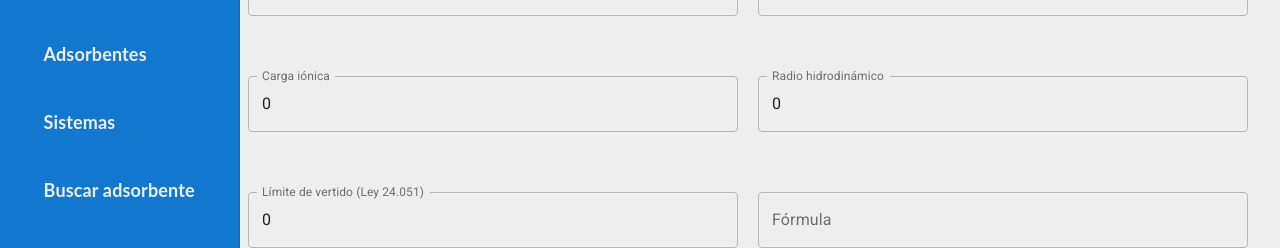
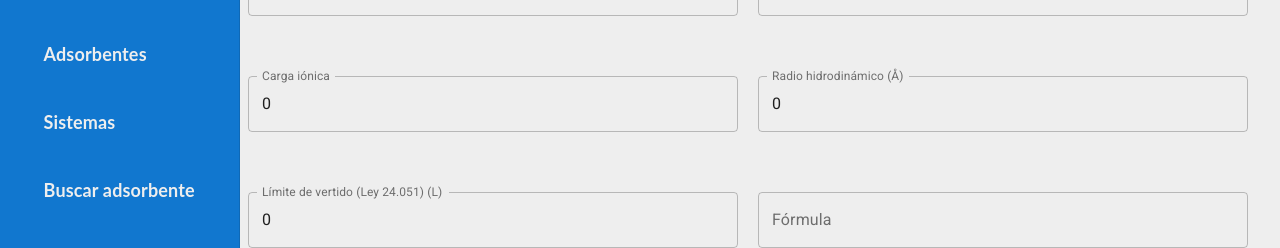
Before and after one commit to Reactor-Army/reactor_frontend, a React (Create React App) app: page /adsorbatos/agregar in a window 1280 px wide. Shown: the part 204-452 px from the top of the page. Built offline with nearby package versions, Linux system fonts and the light colour scheme; no server answers.

Commit message:
Added units on forms placeholders

```diff
--- a/src/components/Create/AdsorbateForm.jsx
+++ b/src/components/Create/AdsorbateForm.jsx
@@ -6,6 +6,7 @@ import {isSet, isPositive, isInteger} from "../Form/Validation/formValidations";
 import {ADSORBATE_FORM_INITIAL_VALUES} from "../../common/constants";
 import {filterBlank} from "./validations";
 import {allNullKeys} from "../../utils/allNullKeys";
+import {UNITS} from "../../common/fields";
 
 export const AdsorbateForm = ({
   title,
@@ -79,7 +80,7 @@ export const AdsorbateForm = ({
           }}
         />,
         <FormNumericField
-          placeholder={ADSORBATE_FIELDS.ION_RADIUS}
+          placeholder={`${ADSORBATE_FIELDS.ION_RADIUS} (${UNITS.ION_RADIUS})`}
           key={4}
           name="radioIonico"
           error={errorValues["radioIonico"]}
@@ -90,7 +91,7 @@ export const AdsorbateForm = ({
           }}
         />,
         <FormNumericField
-          placeholder={ADSORBATE_FIELDS.SPILL_LIMIT}
+          placeholder={`${ADSORBATE_FIELDS.SPILL_LIMIT} (${UNITS.SPILL_LIMIT})`}
           key={5}
           name="limiteVertido"
           error={errorValues["limiteVertido"]}
--- a/src/components/Create/AdsorbentForm.js
+++ b/src/components/Create/AdsorbentForm.js
@@ -6,6 +6,7 @@ import {isSet, isPositive, inRange} from "../Form/Validation/formValidations";
 import {ADSORBENT_FORM_INITIAL_VALUES} from "../../common/constants";
 import {filterBlank} from "./validations";
 import {allNullKeys} from "../../utils/allNullKeys";
+import {UNITS} from "../../common/fields";
 
 export const AdsorbentForm = ({
   title,
@@ -61,7 +62,7 @@ export const AdsorbentForm = ({
           }}
         />,
         <FormNumericField
-          placeholder={ADSORBENT_FIELDS.SBET}
+          placeholder={`${ADSORBENT_FIELDS.SBET} (${UNITS.SBET})`}
           key={3}
           name="sBet"
           error={errorValues["sBet"]}
@@ -75,7 +76,7 @@ export const AdsorbentForm = ({
           }}
         />,
         <FormNumericField
-          placeholder={ADSORBENT_FIELDS.VBET}
+          placeholder={`${ADSORBENT_FIELDS.VBET} (${UNITS.VBET})`}
           key={4}
           name="vBet"
           error={errorValues["vBet"]}
--- a/src/components/Create/SystemForm.jsx
+++ b/src/components/Create/SystemForm.jsx
@@ -14,6 +14,7 @@ import {PROCESS_FIELDS} from "../../common/fields";
 import {SYSTEM_FORM_INITIAL_VALUES} from "../../common/constants";
 import {allNullKeys} from "../../utils/allNullKeys";
 import {filterBlank} from "./validations";
+import {UNITS} from "../../common/fields";
 
 export const SystemForm = ({
   title,
@@ -96,7 +97,7 @@ export const SystemForm = ({
           }}
         />,
         <FormNumericField
-          placeholder={PROCESS_FIELDS.QMAX}
+          placeholder={`${PROCESS_FIELDS.QMAX} (${UNITS.QMAX})`}
           key={3}
           name="qmax"
           defaultValue={initial.value}
@@ -108,7 +109,7 @@ export const SystemForm = ({
           }}
         />,
         <FormNumericField
-          placeholder={PROCESS_FIELDS.EQUILIBRIUM_TIME}
+          placeholder={`${PROCESS_FIELDS.EQUILIBRIUM_TIME} (${UNITS.EQUILIBRIUM_TIME})`}
           key={4}
           name="tiempoEquilibrio"
           error={errorValues["tiempoEquilibrio"]}
@@ -138,7 +139,7 @@ export const SystemForm = ({
           name="fuente"
         />,
         <FormNumericField
-          placeholder={PROCESS_FIELDS.TEMPERATURE}
+          placeholder={`${PROCESS_FIELDS.TEMPERATURE} (${UNITS.TEMPERATURE})`}
           key={7}
           name="temperatura"
         />,
```
